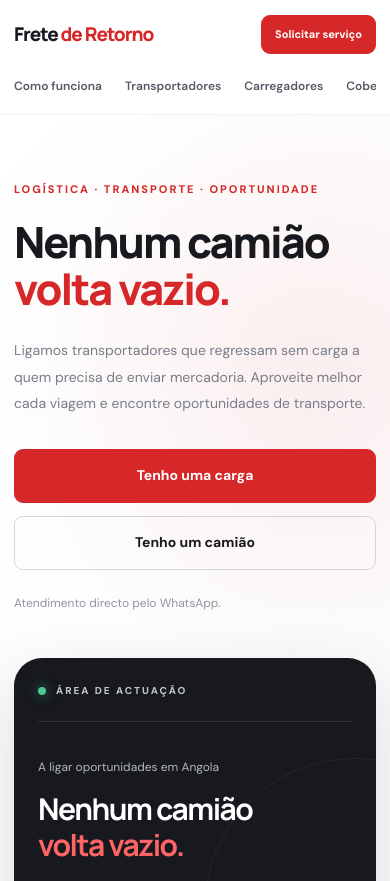
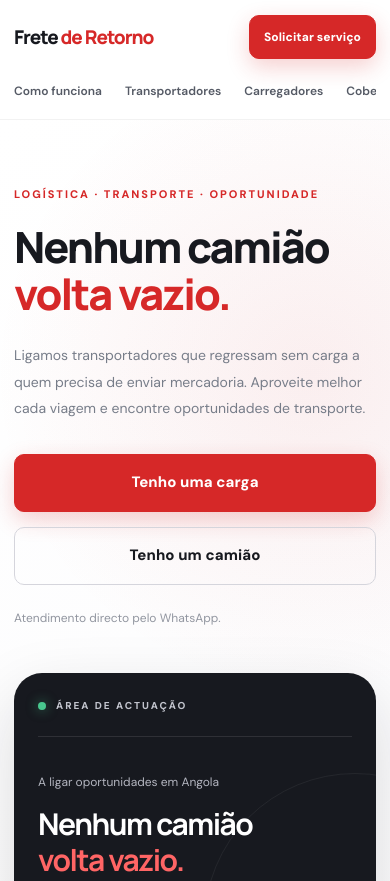
Before and after one commit to Gaspar-GS/frete-de-retorno, a plain HTML site: page index.html in a window 390 px wide. Shown: the top 881 px of the page. Drawn offline with Linux system fonts and the light colour scheme.

Commit message:
Update style.css

```diff
--- a/css/style.css
+++ b/css/style.css
@@ -90,48 +90,77 @@ img {
     justify-content: center;
     gap: 10px;
 
-    min-height: 54px;
-    padding: 0 26px;
+    min-height: 60px;
+    padding: 0 34px;
 
     background: var(--primary);
     color: var(--white);
 
     border: 1px solid var(--primary);
-    border-radius: 9px;
+    border-radius: 10px;
 
-    font-weight: 700;
-    font-size: 14px;
+    font-weight: 800;
+    font-size: 16px;
+    letter-spacing: .1px;
 
-    transition: .25s ease;
+    box-shadow: 0 8px 22px rgba(214, 40, 40, .22);
+
+    transition:
+        background .25s ease,
+        border-color .25s ease,
+        transform .25s ease,
+        box-shadow .25s ease;
 }
 
 .btn:hover {
     background: var(--primary-dark);
     border-color: var(--primary-dark);
     transform: translateY(-3px);
-    box-shadow: 0 10px 25px rgba(214, 40, 40, .2);
+    box-shadow: 0 12px 28px rgba(214, 40, 40, .32);
+}
+
+.btn:active {
+    transform: translateY(-1px);
+}
+
+.btn:focus-visible {
+    outline: 3px solid rgba(214, 40, 40, .3);
+    outline-offset: 4px;
 }
 
 .btn-small {
-    min-height: 43px;
-    padding: 0 19px;
-    font-size: 13px;
+    min-height: 49px;
+    padding: 0 24px;
+    font-size: 14px;
 }
 
 .btn-outline {
     background: transparent;
     color: var(--dark);
     border-color: #D5D5DC;
+    box-shadow: none;
 }
 
 .btn-outline:hover {
     background: var(--dark);
     color: var(--white);
     border-color: var(--dark);
+    box-shadow: var(--shadow);
 }
 
 .btn-full {
     width: 100%;
+}
+
+/* Botão principal do formulário */
+
+.form-card .btn,
+#whatsappForm .btn {
+    width: 100%;
+    min-height: 64px;
+    font-size: 17px;
+    font-weight: 800;
+    margin-top: 8px;
 }
 
 /* =====================================================
@@ -139,7 +168,7 @@ img {
 ===================================================== */
 
 .navbar {
-    height: 82px;
+    min-height: 82px;
     background: rgba(255, 255, 255, .96);
 
     display: flex;
@@ -263,7 +292,13 @@ img {
 .hero-actions {
     display: flex;
     flex-wrap: wrap;
-    gap: 13px;
+    gap: 15px;
+}
+
+.hero-actions .btn {
+    min-height: 62px;
+    padding: 0 35px;
+    font-size: 16px;
 }
 
 .hero-note {
@@ -962,7 +997,6 @@ footer {
     .contact-grid {
         gap: 45px;
     }
-
 }
 
 /* =====================================================
@@ -991,9 +1025,9 @@ footer {
     }
 
     .nav-content > .btn {
-        min-height: 39px;
-        padding: 0 13px;
-        font-size: 11px;
+        min-height: 47px;
+        padding: 0 19px;
+        font-size: 13px;
     }
 
     .nav-content nav {
@@ -1038,6 +1072,12 @@ footer {
 
     .hero-card-content h2 {
         font-size: 30px;
+    }
+
+    .hero-actions .btn {
+        min-height: 58px;
+        padding: 0 26px;
+        font-size: 15px;
     }
 
     .section {
@@ -1104,6 +1144,12 @@ footer {
         padding: 25px 20px;
     }
 
+    .form-card .btn,
+    #whatsappForm .btn {
+        min-height: 62px;
+        font-size: 16px;
+    }
+
     .footer-content {
         flex-direction: column;
         align-items: flex-start;
@@ -1112,7 +1158,6 @@ footer {
     .footer-content > div:last-child {
         text-align: left;
     }
-
 }
 
 /* =====================================================
@@ -1133,6 +1178,12 @@ footer {
         width: 100%;
     }
 
+    .nav-content > .btn {
+        min-height: 44px;
+        padding: 0 14px;
+        font-size: 12px;
+    }
+
     .province-grid {
         grid-template-columns: 1fr 1fr;
     }
@@ -1145,7 +1196,6 @@ footer {
     .choice-row {
         grid-template-columns: 1fr;
     }
-
 }
 
 /* =====================================================
@@ -1162,5 +1212,4 @@ footer {
         animation-iteration-count: 1 !important;
         transition-duration: .01ms !important;
     }
-
 }
```
